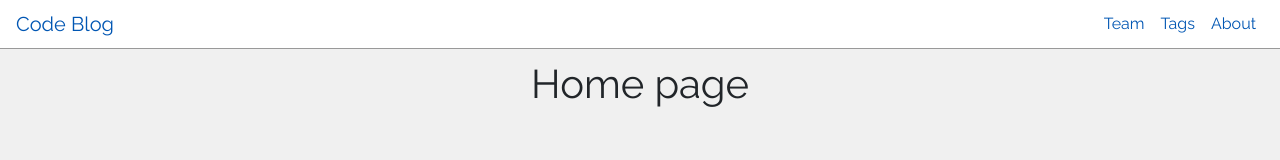
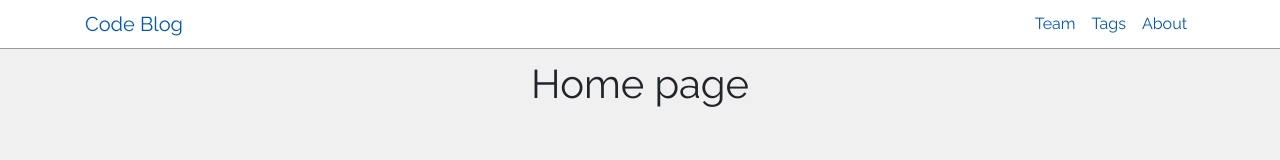
Before and after one commit to Ismail-Opatola/learning-gatsbyjs, a Gatsby site: page / in a window 1280 px wide. Built offline with nearby package versions, Linux system fonts and the light colour scheme; Gatsby itself is replaced by a stand-in of ours.

Commit message:
add bootstrap container

```diff
--- a/src/components/header.js
+++ b/src/components/header.js
@@ -7,7 +7,7 @@ import {
   NavbarBrand,
   Nav,
   NavItem,
-  NavLink
+  NavLink,
 } from "reactstrap"
 
 class Header extends React.Component {
@@ -28,6 +28,7 @@ class Header extends React.Component {
     return (
       <div>
         <Navbar fixed="top" light expand="sm">
+          <div className="container">
             <NavbarBrand href="/">{this.props.siteTitle}</NavbarBrand>
             <NavbarToggler onClick={this.toggle} />
             <Collapse isOpen={this.state.isOpen} navbar>
@@ -43,6 +44,7 @@ class Header extends React.Component {
                 </NavItem>
               </Nav>
             </Collapse>
+          </div>
         </Navbar>
       </div>
     )
```
Lines whose indentation alone changed are shown as unchanged.
